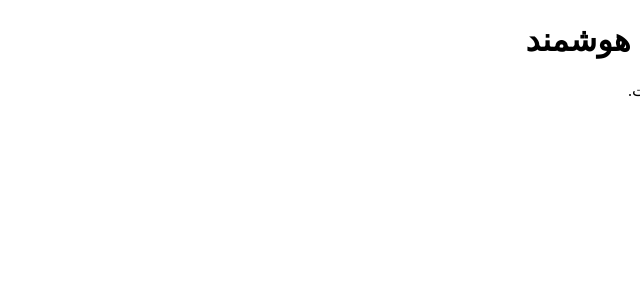
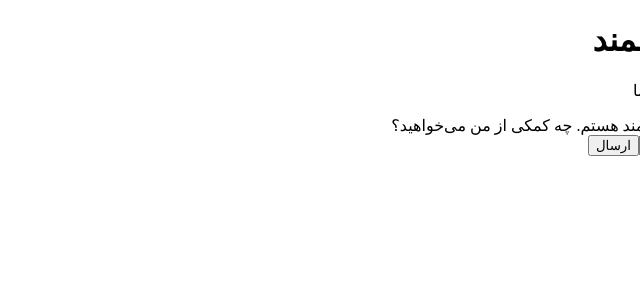
Before and after one commit to ehsan-bot456/foorshandeh-smart, a Next.js app: page / in a window 1280 px wide. Shown: the top 300 px of the page, without its empty margins (640-1280 px from the left). Built offline with nearby package versions, Linux system fonts and the light colour scheme.

Commit message:
Update page.jsx

```diff
--- a/app/page.jsx
+++ b/app/page.jsx
@@ -1,8 +1,116 @@
+"use client";
+
+import { useState } from "react";
+
 export default function Home() {
+  const [messages, setMessages] = useState([
+    {
+      role: "assistant",
+      content: "سلام 👋\nمن فروشنده هوشمند هستم.\nچه کمکی از من می‌خواهید؟",
+    },
+  ]);
+
+  const [input, setInput] = useState("");
+  const [loading, setLoading] = useState(false);
+
+  async function sendMessage(e) {
+    e.preventDefault();
+
+    if (!input.trim() || loading) return;
+
+    const userMessage = {
+      role: "user",
+      content: input.trim(),
+    };
+
+    const updatedMessages = [...messages, userMessage];
+
+    setMessages(updatedMessages);
+    setInput("");
+    setLoading(true);
+
+    try {
+      const response = await fetch("/api/chat", {
+        method: "POST",
+        headers: {
+          "Content-Type": "application/json",
+        },
+        body: JSON.stringify({
+          messages: updatedMessages,
+        }),
+      });
+
+      const data = await response.json();
+
+      setMessages([
+        ...updatedMessages,
+        {
+          role: "assistant",
+          content: data.content || data.error || "پاسخی دریافت نشد.",
+        },
+      ]);
+    } catch (error) {
+      setMessages([
+        ...updatedMessages,
+        {
+          role: "assistant",
+          content: "خطا در اتصال به سرور.",
+        },
+      ]);
+    } finally {
+      setLoading(false);
+    }
+  }
+
   return (
-    <main>
-      <h1>فروشنده هوشمند</h1>
-      <p>چت‌بات آماده است.</p>
+    <main className="chat-container">
+      <header className="chat-header">
+        <div>
+          <h1>فروشنده هوشمند</h1>
+          <p>دستیار فروش اختصاصی شما</p>
+        </div>
+
+        <span className="status"></span>
+      </header>
+
+      <section className="messages">
+        {messages.map((message, index) => (
+          <div
+            key={index}
+            className={`message ${message.role}`}
+          >
+            <div className="message-bubble">
+              {message.content}
+            </div>
+          </div>
+        ))}
+
+        {loading && (
+          <div className="message assistant">
+            <div className="message-bubble">
+              در حال پاسخ...
+            </div>
+          </div>
+        )}
+      </section>
+
+      <form className="chat-form" onSubmit={sendMessage}>
+        <input
+          className="chat-input"
+          value={input}
+          onChange={(e) => setInput(e.target.value)}
+          placeholder="پیام خود را بنویسید..."
+          disabled={loading}
+        />
+
+        <button
+          className="send-button"
+          type="submit"
+          disabled={loading}
+        >
+          ارسال
+        </button>
+      </form>
     </main>
   );
 }
```
